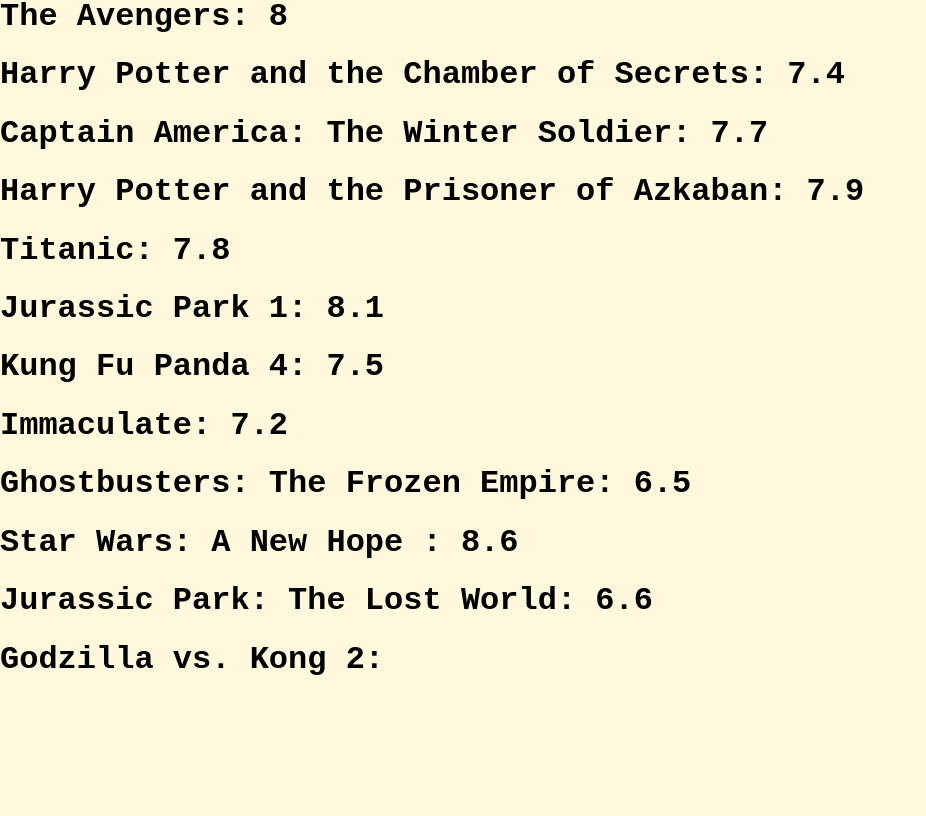
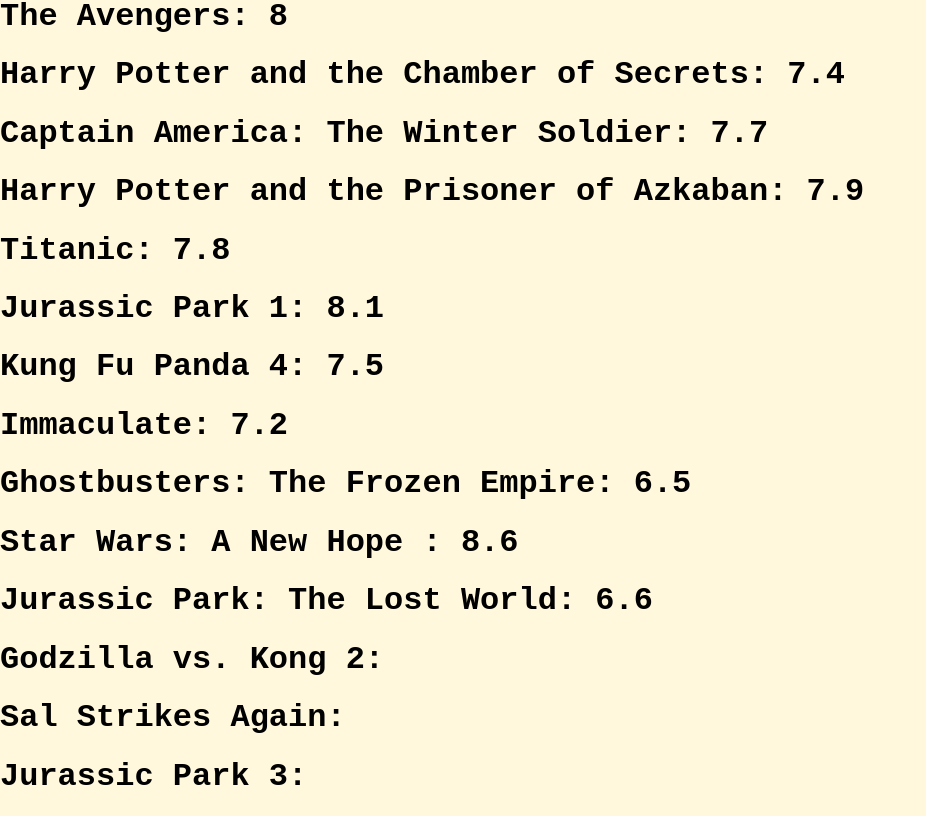
Before and after one commit to ianbachiller/Phase-2-Project-Movie-App, a React (Create React App) app: page /ratings in a window 1280 px wide. Shown: the part 584-1400 px from the top of the page, without its empty margins (0-926 px from the left). Before the commit the page ends 1283 px from the top, so only its background shows below. Built offline with nearby package versions, Linux system fonts and the light colour scheme; data requests are answered from the project's data file.

Commit message:
modified code to react router v6; now working as expected; removed routes.js

```diff
--- a/db.json
+++ b/db.json
@@ -10,7 +10,7 @@
       ],
       "plotSummary": "After being held captive in an Afghan cave, billionaire engineer Tony Stark creates a unique weaponized suit of armor to fight evil.",
       "image": "https://posters.movieposterdb.com/08_03/2008/371746/l_371746_4243f899.jpg",
-      "likes": 23,
+      "likes": 25,
       "imdbRating": 7.9
     },
     {
@@ -200,7 +200,7 @@
       ],
       "plotSummary": "\"Star Wars: Episode IV - A New Hope\" follows Luke Skywalker's journey as he discovers his connection to the Force, joins the Rebel Alliance, and helps destroy the Empire's superweapon, the Death Star. Alongside allies like Princess Leia, Han Solo, and Obi-Wan Kenobi, Luke battles the villainous Darth Vader and inspires hope in the galaxy by striking a major blow against the Empire.",
       "image": "https://posters.movieposterdb.com/12_05/1977/76759/l_76759_7ebdd9fc.jpg",
-      "likes": 0,
+      "likes": 6,
       "imdbRating": 8.6
     },
     {
@@ -224,7 +224,28 @@
       ],
       "plotSummary": "Kong beats Gojira part 2",
       "image": "https://posters.movieposterdb.com/23_12/2024/14539740/l_godzilla-vs-kong-2-movie-poster_36cbe84e.jpg",
-      "likes": 6
+      "likes": 9
+    },
+    {
+      "id": "6977",
+      "title": "Sal Strikes Again",
+      "genre": [
+        "Comedy"
+      ],
+      "plotSummary": "Vulcano",
+      "image": "https://encrypted-tbn0.gstatic.com/images?q=tbn:ANd9GcROY-CTo0A7xzRw2z7muaWyIiDe7gxhBs-jirt-I0fkjA&s",
+      "likes": 8
+    },
+    {
+      "id": "ab17",
+      "title": "Jurassic Park 3",
+      "genre": [
+        "Action",
+        "Sci-Fi"
+      ],
+      "plotSummary": "Survivors of previous Jurassic Park encounters return to the island to rescue a boy who's stranded there, but encounter new dangers.",
+      "image": "https://www.movieposters.com/cdn/shop/products/A70-11470_480x.progressive.jpg?v=1578927251",
+      "likes": 0
     }
   ]
 }
--- a/src/About.js
+++ b/src/About.js
@@ -9,8 +9,7 @@
       <NavBar />
       <div className="about">
         <p>
-          Have you and your friends or family been stuck on choosing which movie
-          to watch on movie night? Well, fret not! This app is for you!
+        Stuck in a movie maze with your crew? Fret not! This app is here to rescue your movie night from eternal indecision! 🎬✨
         </p>
       </div>
     </div>
--- a/src/App.js
+++ b/src/App.js
@@ -1,11 +1,13 @@
-import React, { useEffect, useState, createContext } from "react";
+import React, { useEffect, useState } from "react";
+import { Routes, Route } from "react-router-dom";
 import MovieList from "./MovieList";
-import "./index.css";
-import NavBar from "./NavBar";
-import Header from "./Header";
 import Form from "./Form";
+import ErrorPage from "./ErrorPage";
+import Home from "./Home";
+import Winner from "./Winner";
+import Ratings from "./Ratings";
+import About from "./About";
 
-export const MovieContext = createContext();
 function App() {
   const [displayMovies, setDisplayMovies] = useState([]);
   const [search, setSearch] = useState("");
@@ -32,14 +34,17 @@
   };
 
   return (
-    <div>
-      <MovieContext.Provider value={contextValue}>
-        <Header />
-        <NavBar />
-        <Form />
-        <MovieList />
-      </MovieContext.Provider>
-    </div>
+      <div>
+        <Routes>
+          <Route path="/" element={<Home />} />
+          <Route path="/movies" element={<MovieList contextValue={contextValue}/>} />
+          <Route path="/form" element={<Form />} />
+          <Route path="/winner" element={<Winner contextValue={contextValue}/>} />
+          <Route path="/ratings" element={<Ratings contextValue={contextValue}/>} />
+          <Route path="/about" element={<About />} />
+          <Route path="*" element={<ErrorPage />} />
+        </Routes>
+      </div>
   );
 }
 
--- a/src/ErrorPage.js
+++ b/src/ErrorPage.js
@@ -1,10 +1,7 @@
 import NavBar from "./NavBar";
-import { useRouteError } from "react-router-dom";
 import Header from "./Header"
 
 function ErrorPage() {
-  const error = useRouteError();
-  console.error(error);
 
   return (
     <>
--- a/src/Form.js
+++ b/src/Form.js
@@ -1,19 +1,13 @@
-import { formGroupClasses } from "@mui/material";
-import React, { useState, useContext } from "react";
-import { MovieContext } from "./App";
-import NavBar from "./NavBar";
-import Header from "./Header"
-import MovieList from "./MovieList";
+import React, { useState } from "react";
 
-
-function Form() {
-  const { displayMovies, setDisplayMovies, handleSearchChange } = useContext(MovieContext);
+function Form({ contextValue }) {
+  const { displayMovies, setDisplayMovies, handleSearchChange } = contextValue;
   const [title, setTitle] = useState("");
   const [poster, setPoster] = useState("");
   const [plot, setPlot] = useState("");
   const [newMovie, setNewMovie] = useState({});
   const [genre, setGenre] = useState([]);
-console.log("From form: ", displayMovies)
+  console.log("From form: ", displayMovies);
   const genres = [
     "Action",
     "Adventure",
@@ -23,15 +17,19 @@
     "Sci-Fi",
     "Other",
   ];
+
   function handleTitleChange(e) {
     setTitle(e.target.value);
   }
+
   function handlePosterChange(e) {
     setPoster(e.target.value);
   }
+
   function handlePlotChange(e) {
     setPlot(e.target.value);
   }
+
   function handleGenresChange(e) {
     const selectedOptions = Array.from(
       e.target.selectedOptions,
@@ -69,6 +67,7 @@
       alert("PLS DON'T LEAVE BLANKS DANKE!");
     }
   }
+
   return (
     <div>
       <div className="form">
@@ -104,12 +103,12 @@
               ))}
             </select>
             <button type="submit">Add Movie</button>
-            <br></br>
+            <br />
             <p>Search by entering the title: </p>
             <input
               placeholder="Enter title..."
               onChange={handleSearchChange}
-            ></input>
+            />
           </form>
         </div>
       </div>
--- a/src/MovieList.js
+++ b/src/MovieList.js
@@ -1,10 +1,14 @@
-import React, {useContext} from "react";
+import React from "react";
 import MovieCard from "./MovieCard";
 import "./index.css";
-import { MovieContext } from "./App";
+import Header from "./Header";
+import NavBar from "./NavBar";
+import Form from "./Form";
 
-function MovieList() {
-  const { filteredMovies, displayMovies, setDisplayMovies } = useContext(MovieContext);
+function MovieList({contextValue}) {
+  const { filteredMovies, displayMovies, setDisplayMovies } = contextValue
+  console.log(filteredMovies)
+  console.log(displayMovies)
   const movieCards = filteredMovies.map((movie) => (
     <MovieCard
       key={movie.id}
@@ -21,6 +25,9 @@
   return (
 
     <div>
+      <Header />
+      <NavBar />
+      <Form contextValue={contextValue}/>
       <div className="movie-list-container">
         {movieCards}
       </div>
--- a/src/Ratings.js
+++ b/src/Ratings.js
@@ -3,22 +3,18 @@
 import NavBar from "./NavBar";
 import MovieCard from "./MovieCard";
 
-function Ratings() {
+function Ratings({contextValue}) {
   const [ratings, setRatings] = useState([]);
+  const{ filteredMovies} = contextValue
 
   useEffect(() => {
-    fetch("http://localhost:3000/movies")
-      .then((resp) => resp.json())
-      .then((data) => {
-        const imdbRatings = data.map((movie) => (
+        const imdbRatings = filteredMovies.map((movie) => (
           <div key={movie.id}>
             <h1>{movie.title}: {movie.imdbRating}</h1>
           </div>
         ));
         setRatings(imdbRatings);
-      })
-      .catch((error) => console.error("Error fetching ratings:", error));
-  }, []);
+  }, [filteredMovies]);
 
   return (
     <div className="ratings-container">
--- a/src/Routes.js
+++ /dev/null
@@ -1,35 +0,0 @@
-import Home from "./Home";
-import App from "./App";
-import ErrorPage from "./ErrorPage";
-import Winner from "./Winner";
-import Ratings from "./Ratings";
-import About from "./About";
-
-const routes = [
-  {
-    path: "/",
-    element: <Home />,
-    errorElement: <ErrorPage />,
-  },
-  {
-    path: "/movies",
-    element: <App />,
-    errorElement: <ErrorPage />,
-  },
-  {
-    path: "/winner",
-    element: <Winner />,
-    errorElement: <ErrorPage />
-  },
-  {
-    path: "/ratings",
-    element: <Ratings />,
-    errorElement: <ErrorPage />,
-  },
-  {
-    path: "/about",
-    element: <About />,
-    errorElement: <ErrorPage />,
-  }
-];
-export default routes;
--- a/src/Winner.js
+++ b/src/Winner.js
@@ -3,22 +3,18 @@
 import Header from "./Header";
 import NavBar from "./NavBar";
 
-function Winner() {
+function Winner({contextValue}) {
   const [winners, setWinners] = useState([]);
+  const{filteredMovies} = contextValue
+  console.log(filteredMovies)
 
   useEffect(() => {
-    fetch("http://localhost:3000/movies")
-      .then((resp) => resp.json())
-      .then((movies) => {
-        const highestLikes = Math.max(...movies.map((movie) => movie.likes));
-        const winningMovies = movies.filter(
+        const highestLikes = Math.max(...filteredMovies.map((movie) => movie.likes));
+        const winningMovies = filteredMovies.filter(
           (movie) => movie.likes === highestLikes
         );
-
         setWinners(winningMovies);
-      })
-      .catch((error) => console.error("Error fetching movies:", error));
-  }, []);
+  }, [filteredMovies]);
 
   return (
     <div>
--- a/src/index.js
+++ b/src/index.js
@@ -1,22 +1,16 @@
 import React from "react";
-import ReactDOM from "react-dom/client";
-import "./index.css";
-import reportWebVitals from "./Tests/reportWebVitals.js";
-import { createBrowserRouter, RouterProvider } from "react-router-dom";
-
-import routes from "./Routes.js";
-import App from "./App.js";
-import { MovieContext } from "./App.js";
-import contextValue from "./App"
-
-const router = createBrowserRouter(routes);
+import ReactDOM from "react-dom/client"; // Import createRoot from "react-dom/client"
+import { BrowserRouter as Router } from "react-router-dom";
+import App from "./App";
+import reportWebVitals from "./Tests/reportWebVitals.js"; // Make sure to import reportWebVitals if needed
 
 const root = ReactDOM.createRoot(document.getElementById("root"));
+
 root.render(
   <React.StrictMode>
-    <MovieContext.Provider value={contextValue}>
-      <RouterProvider router={router} />
-    </MovieContext.Provider>
+    <Router>
+      <App />
+    </Router>
   </React.StrictMode>
 );
 
```
